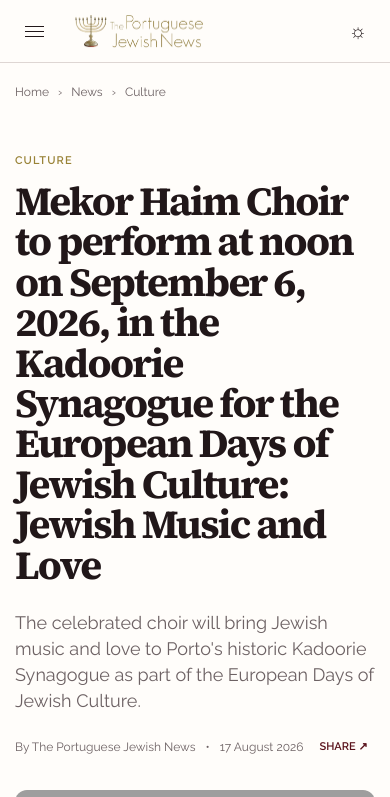
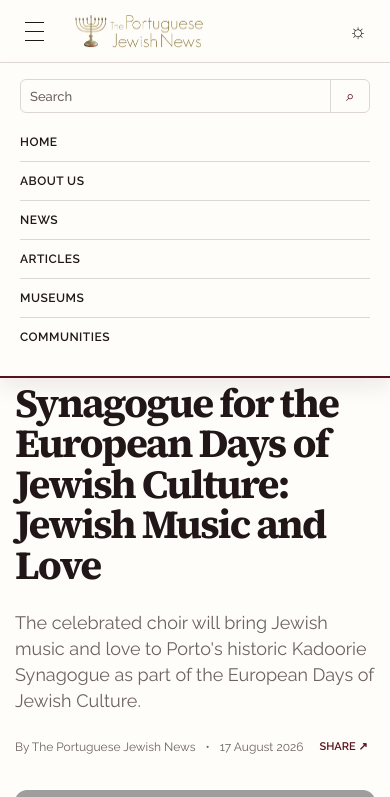
Before and after one commit to brunocriacoes/jewish-news-layout, a plain HTML site: page single.html in a window 390 px wide. Both pictures are taken after a click on the button "Open menu". Shown: the top 797 px of the page. Drawn offline with Linux system fonts and the light colour scheme; grey boxes are pictures that could not be loaded.

Commit message:
Unify navigation and add search

```diff
--- a/single.html
+++ b/single.html
@@ -7,7 +7,7 @@
   <title>Mekor Haim Choir to perform at Kadoorie Synagogue | The Portuguese Jewish News</title>
   <link rel="icon" type="image/png" href="favicon.png">
   <link rel="preconnect" href="https://images.unsplash.com">
-  <link rel="stylesheet" href="single.css">
+  <link rel="stylesheet" href="single.css"><link rel="stylesheet" href="header-consistency.css"><link rel="stylesheet" href="header-consistency-fix.css">
 </head>
 <body>
   <a class="skip-link" href="#article">Skip to article</a>
@@ -15,10 +15,10 @@
     <div class="shell header-main">
       <button class="menu-toggle" aria-expanded="false" aria-controls="mobile-menu" aria-label="Open menu"><i></i><i></i><i></i></button>
       <a class="brand" href="index.html" aria-label="The Portuguese Jewish News — home"><img src="logo-light.png" alt="The Portuguese Jewish News"></a>
-      <nav class="nav" aria-label="Main navigation"><a href="index.html">Home</a><a href="#">About us</a><a href="index.html">News</a><a href="#">Articles</a><a href="#">Museums</a><a class="communities" href="#">Communities</a></nav>
+      <nav class="nav" aria-label="Main navigation"><a href="index.html">Home</a><a href="category.html">About us</a><a href="category.html">News</a><a href="category.html">Articles</a><a href="category.html">Museums</a><a class="communities" href="category.html">Communities</a></nav>
       <div class="header-actions"><div class="font-controls" role="group" aria-label="Text size"><button class="font-decrease" aria-label="Decrease text">A−</button><button class="font-increase" aria-label="Increase text">A+</button></div><button class="theme-toggle" aria-label="Switch to dark mode"><span class="sun">☼</span><span class="moon">☾</span></button></div>
     </div>
-    <nav id="mobile-menu" class="mobile-menu" hidden><a href="index.html">Home</a><a href="#">About us</a><a href="index.html">News</a><a href="#">Articles</a><a href="#">Museums</a><a href="#">Communities</a></nav>
+    <nav id="mobile-menu" class="mobile-menu" hidden><a href="index.html">Home</a><a href="category.html">About us</a><a href="category.html">News</a><a href="category.html">Articles</a><a href="category.html">Museums</a><a href="category.html">Communities</a></nav>
   </header>
   <main id="article">
     <div class="shell breadcrumb"><a href="index.html">Home</a><span>›</span><a href="index.html">News</a><span>›</span><span>Culture</span></div>
@@ -46,6 +46,6 @@
     <section class="related shell"><div class="section-heading"><h2>More news</h2><a href="index.html">View all <span>→</span></a></div><div class="related-grid"><article><img src="https://images.unsplash.com/photo-1529070538774-1843cb3265df?auto=format&fit=crop&w=600&q=80" alt="Community gathering"><span class="kicker">COMMUNITIES</span><h3><a href="single.html">Lisbon welcomes a gathering on memory, identity and belonging</a></h3></article><article><img src="https://images.unsplash.com/photo-1507842217343-583bb7270b66?auto=format&fit=crop&w=600&q=80" alt="Library shelves"><span class="kicker">BOOKS</span><h3><a href="single.html">The essential reads of the season</a></h3></article><article><img src="https://images.unsplash.com/photo-1513364776144-60967b0f800f?auto=format&fit=crop&w=600&q=80" alt="Painting brushes"><span class="kicker">ARTS</span><h3><a href="single.html">An exhibition that brings artists and heritage together</a></h3></article></div></section>
   </main>
   <footer class="site-footer"><div class="shell footer-grid"><div><img src="logo-dark.png" alt="The Portuguese Jewish News" class="footer-logo"><p>Independent journalism to inform, connect and preserve Jewish life in Portugal.</p></div><div><h3>Sections</h3><a href="index.html">News</a><a href="#">Articles</a><a href="#">Communities</a></div><div><h3>Contact</h3><a href="mailto:pjn@portuguesejewishnews.com">pjn@portuguesejewishnews.com</a><a href="#">Advertise</a></div></div><div class="shell copyright">© 2026 The Portuguese Jewish News. All rights reserved.</div></footer>
-  <script src="single.js"></script>
+  <script src="single.js"></script><script src="header-search.js"></script><script src="mobile-menu.js"></script>
 </body>
 </html>
```
